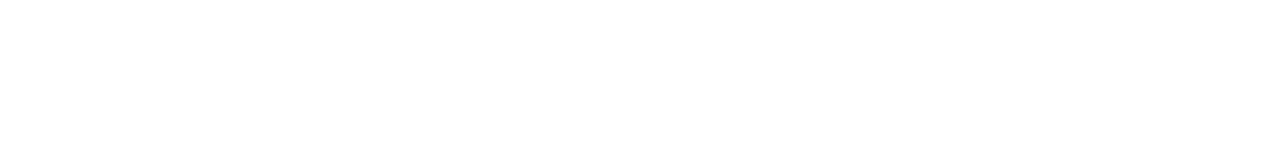
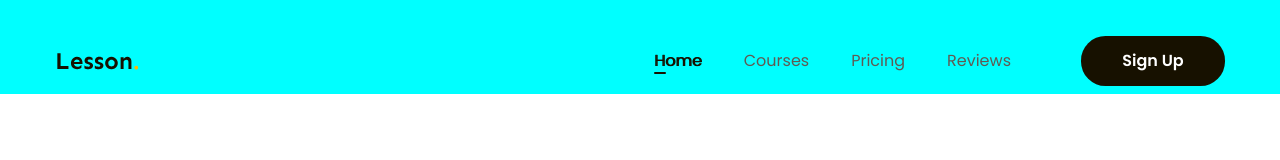
Before and after one commit to Hoctotcode/figma-to-html, a plain HTML site: page index.html in a window 1280 px wide. Shown: the top 160 px of the page. Drawn offline with Linux system fonts and the light colour scheme.

Commit message:
Phần header

```diff
--- /dev/null
+++ b/assets/css/reset.css
@@ -0,0 +1,129 @@
+/* http://meyerweb.com/eric/tools/css/reset/
+   v2.0 | 20110126
+   License: none (public domain)
+*/
+
+html,
+body,
+div,
+span,
+applet,
+object,
+iframe,
+h1,
+h2,
+h3,
+h4,
+h5,
+h6,
+p,
+blockquote,
+pre,
+a,
+abbr,
+acronym,
+address,
+big,
+cite,
+code,
+del,
+dfn,
+em,
+img,
+ins,
+kbd,
+q,
+s,
+samp,
+small,
+strike,
+strong,
+sub,
+sup,
+tt,
+var,
+b,
+u,
+i,
+center,
+dl,
+dt,
+dd,
+ol,
+ul,
+li,
+fieldset,
+form,
+label,
+legend,
+table,
+caption,
+tbody,
+tfoot,
+thead,
+tr,
+th,
+td,
+article,
+aside,
+canvas,
+details,
+embed,
+figure,
+figcaption,
+footer,
+header,
+hgroup,
+menu,
+nav,
+output,
+ruby,
+section,
+summary,
+time,
+mark,
+audio,
+video {
+  margin: 0;
+  padding: 0;
+  border: 0;
+  font-size: 100%;
+  font: inherit;
+  vertical-align: baseline;
+}
+/* HTML5 display-role reset for older browsers */
+article,
+aside,
+details,
+figcaption,
+figure,
+footer,
+header,
+hgroup,
+menu,
+nav,
+section {
+  display: block;
+}
+body {
+  line-height: 1;
+}
+ol,
+ul {
+  list-style: none;
+}
+blockquote,
+q {
+  quotes: none;
+}
+blockquote:before,
+blockquote:after,
+q:before,
+q:after {
+  content: "";
+  content: none;
+}
+table {
+  border-collapse: collapse;
+  border-spacing: 0;
+}
--- /dev/null
+++ b/assets/css/style.css
@@ -0,0 +1,81 @@
+* {
+  box-sizing: border-box;
+}
+html {
+  font-size: 62.5%; /* 1rem = 10px */
+}
+
+body {
+  font-size: 1.6rem;
+  font-family: "Poppins", sans-serif;
+}
+a {
+  text-decoration: none;
+}
+.main-content {
+  width: 1170px;
+  max-width: calc(100% - 48px);
+  margin-left: auto;
+  margin-right: auto;
+}
+.btn {
+  display: inline-block;
+  color: #fff;
+  font-size: 1.6rem;
+  /* text-shadow: 1px 0 0 currentColor; */
+  font-weight: 600;
+  background: #171100;
+  border-radius: 24.5px;
+  padding: 0px 16px;
+  line-height: 50px;
+  text-align: center;
+  min-width: 118px;
+}
+/* header */
+.header {
+  background-color: aqua;
+}
+.header.fixed {
+  position: sticky;
+  top: -28px;
+}
+.header .body-header {
+  display: flex;
+  align-items: center;
+  padding: 36px 0 8px;
+}
+.nav {
+  margin-left: auto;
+}
+.nav ul {
+  display: flex;
+}
+.nav a {
+  position: relative;
+  font-size: 1.6rem;
+  color: #5f5b53;
+  padding: 8px 21px;
+}
+.nav li.active a,
+.nav a:hover {
+  color: #171100;
+  /* font-weight: 600; */
+  text-shadow: 1px 0 0 currentColor;
+}
+.nav li.active a::after {
+  position: absolute;
+  left: 21px;
+  bottom: 6px;
+  display: block;
+  content: "";
+  width: 12px;
+  height: 2px;
+  border-radius: 1px;
+  background-color: #171100;
+}
+.header .btn-sign-up {
+  min-width: 144px;
+}
+.header .action {
+  margin-left: 49px;
+}
--- a/index.html
+++ b/index.html
@@ -3,7 +3,39 @@
   <head>
     <meta charset="UTF-8" />
     <meta name="viewport" content="width=device-width, initial-scale=1.0" />
-    <title>Figma to HTML</title>
+    <title>Figma To html</title>
+    <link rel="stylesheet" href="assets/css/reset.css" />
+    <!-- embefont -->
+    <link rel="preconnect" href="https://fonts.googleapis.com" />
+    <link rel="preconnect" href="https://fonts.gstatic.com" crossorigin />
+    <link
+      href="https://fonts.googleapis.com/css2?family=Poppins:ital,wght@0,100;0,400;0,500;0,600;0,700;1,400&family=Sen:wght@700&display=swap"
+      rel="stylesheet"
+    />
+    <link rel="stylesheet" href="assets/css/style.css" />
   </head>
-  <body></body>
+  <body style="height: 10000px">
+    <!-- header  -->
+    <header class="header fixed">
+      <div class="main-content">
+        <div class="body-header">
+          <!-- logo -->
+          <img src="assets/img/Logo.svg" alt="Lesson." />
+          <!-- nav -->
+          <nav class="nav">
+            <ul>
+              <li class="active"><a href="#">Home</a></li>
+              <li><a href="#">Courses</a></li>
+              <li><a href="#">Pricing</a></li>
+              <li><a href="#">Reviews</a></li>
+            </ul>
+          </nav>
+          <!-- btn action -->
+          <div class="action">
+            <a href="#" class="btn btn-sign-up">Sign Up</a>
+          </div>
+        </div>
+      </div>
+    </header>
+  </body>
 </html>
```
Also changed, not shown: assets/img/Logo.svg (added).
